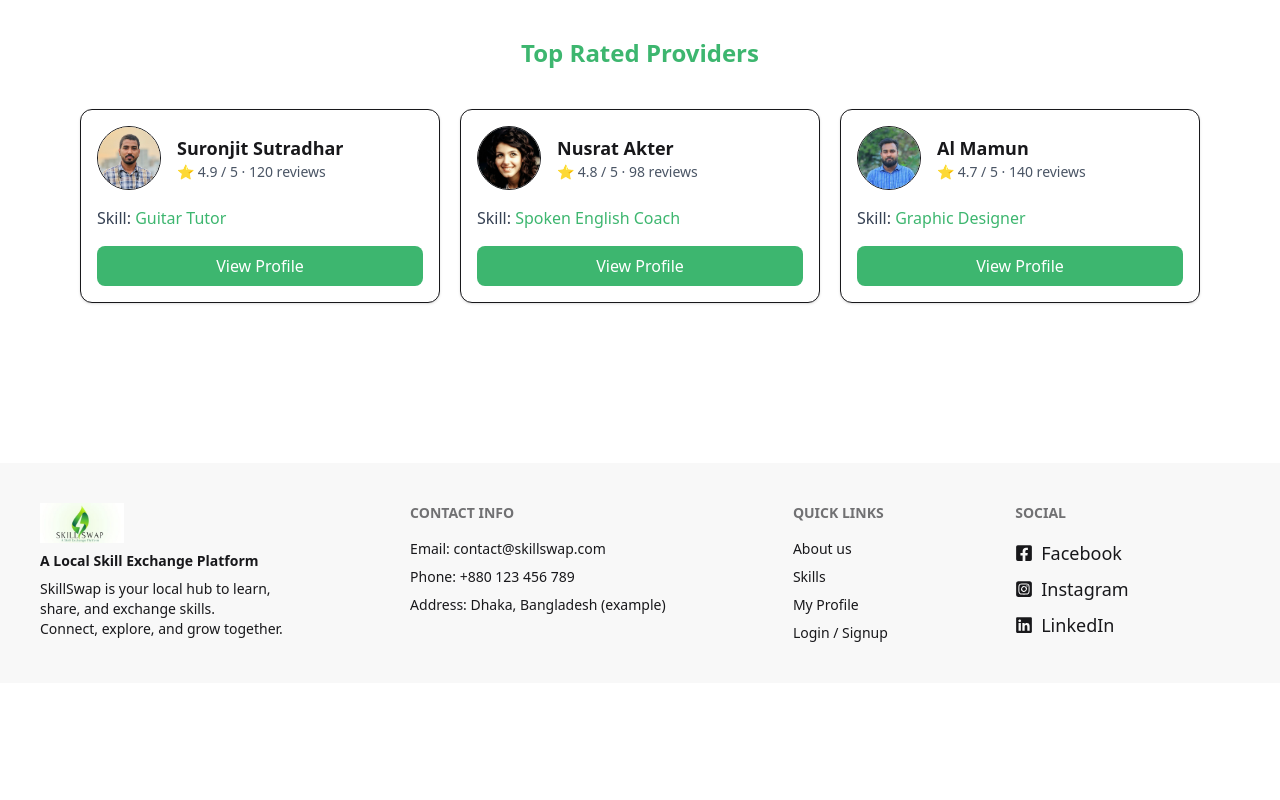
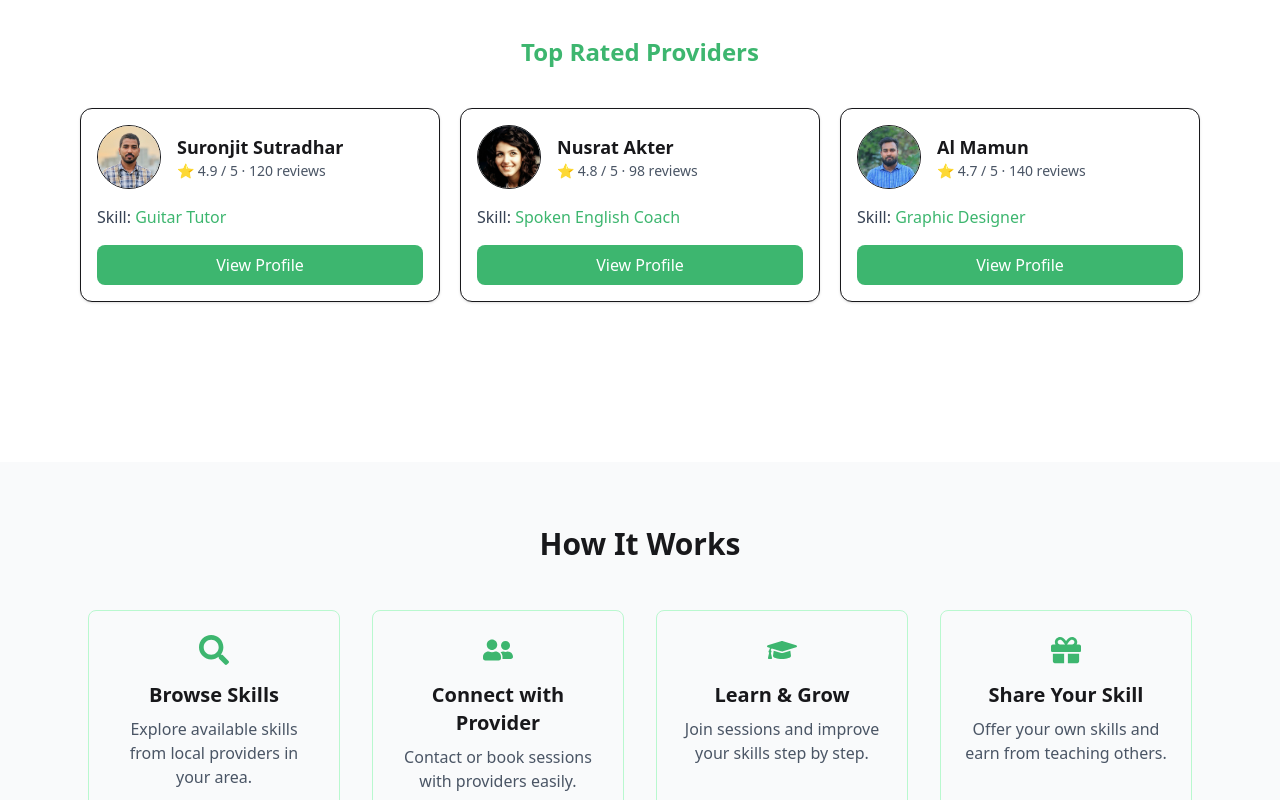
Before and after one commit to suronjit02/Skill-Swap, a React (Vite) app: page / in a window 1280 px wide. Shown: the part 2000-2800 px from the top of the page. Before the commit the page ends 2683 px from the top, so only its background shows below. Built offline with nearby package versions, Linux system fonts and the light colour scheme.

Commit message:
how it work section add

```diff
--- a/src/components/Navbar.jsx
+++ b/src/components/Navbar.jsx
@@ -55,7 +55,7 @@ const Navbar = () => {
       </div>
 
       <div className="navbar-center hidden lg:flex">
-        <ul className="menu menu-horizontal px-1">{link}</ul>
+        <ul className="flex justify-between items-center gap-5 px-1">{link}</ul>
       </div>
 
       <div className="navbar-end gap-5">
--- /dev/null
+++ b/src/components/home/HowItWork.jsx
@@ -0,0 +1,66 @@
+import React from "react";
+import {
+  FaSearch,
+  FaUserFriends,
+  FaGraduationCap,
+  FaGift,
+} from "react-icons/fa";
+
+const HowItWorks = () => {
+  return (
+    <section className="py-16 bg-gray-50 pb-20">
+      <div className="max-w-6xl mx-auto px-6 text-center">
+        <h2 className="text-3xl font-bold mb-12">How It Works</h2>
+        <div className="grid grid-cols-1 md:grid-cols-4 gap-8">
+          {/* Step 1 */}
+          <div className="bg-transparent border border-green-200 rounded-lg p-6 hover:shadow-sm transition-shadow duration-300">
+            <div className="flex justify-center mb-4">
+              <FaSearch size={30} className="text-[#3DB66F]" />
+            </div>
+            <h3 className="text-xl font-semibold mb-2">Browse Skills</h3>
+            <p className="text-gray-600">
+              Explore available skills from local providers in your area.
+            </p>
+          </div>
+
+          {/* Step 2 */}
+          <div className="bg-transparent border border-green-200 rounded-lg p-6 hover:shadow-sm transition-shadow duration-300">
+            <div className="flex justify-center mb-4">
+              <FaUserFriends size={30} className="text-[#3DB66F]" />
+            </div>
+            <h3 className="text-xl font-semibold mb-2">
+              Connect with Provider
+            </h3>
+            <p className="text-gray-600">
+              Contact or book sessions with providers easily.
+            </p>
+          </div>
+
+          {/* Step 3 */}
+          <div className="bg-transparent border border-green-200 rounded-lg p-6 hover:shadow-sm transition-shadow duration-300">
+            <div className="flex justify-center mb-4">
+              <FaGraduationCap size={30} className="text-[#3DB66F]" />
+            </div>
+            <h3 className="text-xl font-semibold mb-2">Learn & Grow</h3>
+            <p className="text-gray-600">
+              Join sessions and improve your skills step by step.
+            </p>
+          </div>
+
+          {/* Step 4 */}
+          <div className="bg-transparent border border-green-200 rounded-lg p-6 hover:shadow-sm transition-shadow duration-300">
+            <div className="flex justify-center mb-4">
+              <FaGift size={30} className="text-[#3DB66F]" />
+            </div>
+            <h3 className="text-xl font-semibold mb-2">Share Your Skill</h3>
+            <p className="text-gray-600">
+              Offer your own skills and earn from teaching others.
+            </p>
+          </div>
+        </div>
+      </div>
+    </section>
+  );
+};
+
+export default HowItWorks;
--- a/src/pages/Home.jsx
+++ b/src/pages/Home.jsx
@@ -3,6 +3,7 @@ import HeroSlider from "../components/home/HeroSlider";
 import PopularSkill from "../components/home/PopularSkill";
 import { useLoaderData } from "react-router";
 import TopProviders from "../components/home/TopProviders";
+import HowItWorks from "../components/home/HowItWork";
 
 const Home = () => {
   const skills = useLoaderData();
@@ -17,6 +18,8 @@ const Home = () => {
         <PopularSkill skills={skills}></PopularSkill>
 
         <TopProviders></TopProviders>
+
+        <HowItWorks></HowItWorks>
       </main>
     </div>
   );
```
